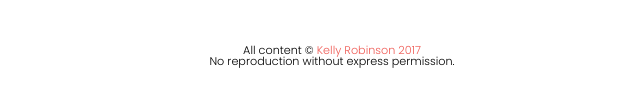
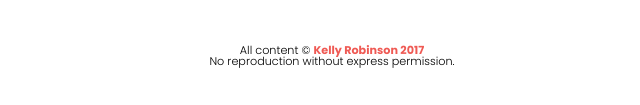
Before and after one commit to kshimrob/weather-feelings, a plain HTML site: page index.html in a window 1280 px wide. Shown: the part 275-380 px from the top of the page, 308-948 px from the left. Drawn offline with Linux system fonts and the light colour scheme; no server answers.

Commit message:
fixed font weight error

```diff
--- a/stylesheets/main.css
+++ b/stylesheets/main.css
@@ -68,7 +68,7 @@ footer {
 
 footer a {
   text-decoration: none;
-  font-weight: 700px;
+  font-weight: 700;
   color: #EF5A54;
 }
 
```
